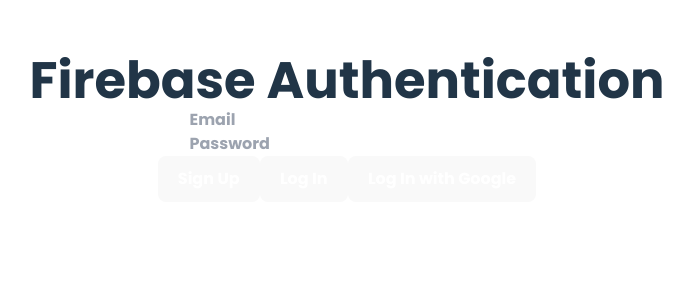
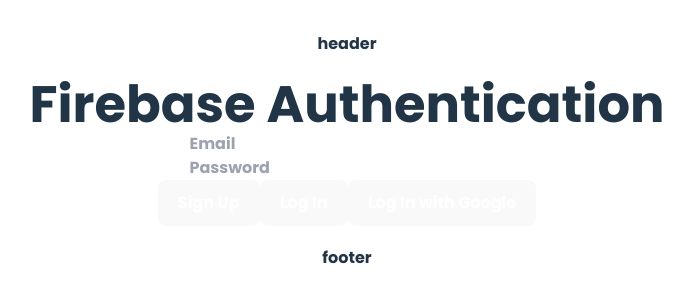
Before and after one commit to AIATL/ClassMage, a React (Vite) app: page / in a window 1280 px wide. Shown: the top 302 px of the page, without its empty margins (293-986 px from the left). Built offline with nearby package versions, Linux system fonts and the light colour scheme; no server answers.

Commit message:
added notifications

```diff
--- a/src/App.jsx
+++ b/src/App.jsx
@@ -1,13 +1,14 @@
 // src/App.jsx
-import { BrowserRouter as Router, Route, Routes } from 'react-router-dom';
-import { MantineProvider, createTheme } from '@mantine/core';
-import SuccessPage from './SuccessPage';
-import AuthForm from './components/AuthForm';
-import { createContext, useState } from 'react';
-import Classes from './routes/Classes';
-import "./App.css"
-import ClassResourceManagement from './routes/ClassReasourceManagmenet';
-import '@mantine/notifications/styles.css';
+import { BrowserRouter as Router, Route, Routes } from "react-router-dom";
+import { MantineProvider, createTheme } from "@mantine/core";
+import SuccessPage from "./SuccessPage";
+import AuthForm from "./components/AuthForm";
+import { createContext, useState } from "react";
+import Classes from "./routes/Classes";
+import "./App.css";
+import "@mantine/notifications/styles.css";
+import ClassResourceManagement from "./routes/ClassReasourceManagmenet";
+import HeaderFooter from "./components/HeaderFooter";
 
 const theme = createTheme({});
 export const UserContext = createContext();
@@ -22,14 +23,19 @@
     return (
         <MantineProvider theme={theme}>
             <UserContext.Provider value={{ user, setUser }}>
+                <HeaderFooter>
                     <Router>
                         <Routes>
                             <Route path="/" element={<AuthForm />} />
                             <Route path="/success" element={<SuccessPage />} />
                             <Route path="/classes" element={<Classes />} />
-            <Route path="/classes/:classId" element={<ClassResourceManagement />} />
+                            <Route
+                                path="/classes/:classId"
+                                element={<ClassResourceManagement />}
+                            />
                         </Routes>
                     </Router>
+                </HeaderFooter>
             </UserContext.Provider>
         </MantineProvider>
     );
--- /dev/null
+++ b/src/components/HeaderFooter.jsx
@@ -0,0 +1,19 @@
+import { Notifications } from "@mantine/notifications"
+
+
+const HeaderFooter = (props) => {
+    return (
+        <>
+        <div>
+            header
+        </div>
+        <Notifications />
+        {props.children}
+        <div>
+            footer
+        </div>
+        </>
+    )
+}
+
+export default HeaderFooter;
--- a/src/routes/ClassReasourceManagmenet.jsx
+++ b/src/routes/ClassReasourceManagmenet.jsx
@@ -1,29 +1,30 @@
 import { useContext } from "react";
 import { useNavigate, useParams } from "react-router-dom";
 import { UserContext } from "../App";
-
+import { notifications } from "@mantine/notifications";
 
 const ClassResourceManagement = () => {
     const params = useParams();
-    const {classId} = params;
+    const { classId } = params;
     const navigate = useNavigate();
 
-    const {user} = useContext(UserContext);
+    const { user } = useContext(UserContext);
 
-    if (!user) {
-        notifications.show({
-          title: 'Not Logged In',
-          message: 'Please Log in to manage a class',
-        })
-        navigate("/");
-    }
+    // if (!user) {
+    //     console.log("showing noti");
+    //     notifications.show({
+    //         title: "Not Logged In",
+    //         message: "Please Log in to manage a class",
+    //     });
+    //     // navigate("/");
+    // }
 
     return (
         <div>
             <h2>{classId + user}</h2>
             <h2>Upload resources for the class to have access to</h2>
         </div>
-    )
-}
+    );
+};
 
 export default ClassResourceManagement;
```
Also changed, not shown: src/routes/Classes.jsx (+11 -5 lines). Lines whose indentation alone changed are shown as unchanged.
